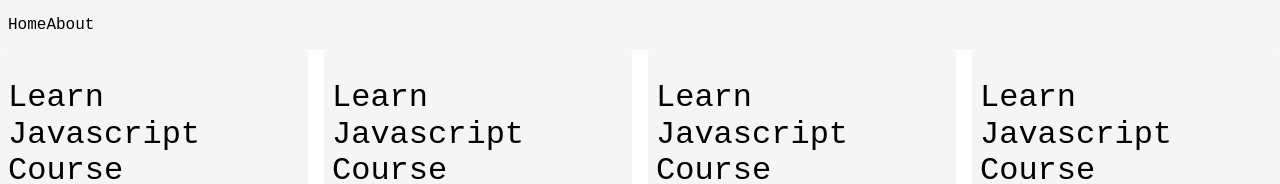
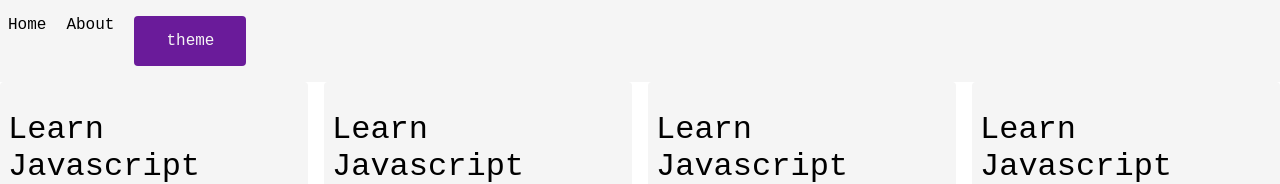
Before and after one commit to Alireza-WebDeveloper/Styled_Component, a React (Vite) app: page / in a window 1280 px wide. Shown: the top 184 px of the page. Built offline with nearby package versions, Linux system fonts and the light colour scheme.

Commit message:
Add Theme Styles

```diff
--- a/src/Components/Common/Button/index.tsx
+++ b/src/Components/Common/Button/index.tsx
@@ -1,19 +1,15 @@
 import styled from "styled-components";
-import { defaultTheme } from "../../../Utils/theme";
 
 export const Button = styled.button`
   padding: 1rem 2rem;
   min-width: 100px;
   cursor: pointer;
   font-family: monospace, "Times New Roman", Times, serif;
-  transition: background-color 0.25s ease-in-out;
-  background-color: ${defaultTheme.primary};
-  color: ${defaultTheme.textColor};
+  transition: all 1s linear;
+  background-color: ${({ theme }) => theme.primary};
+  color: ${({ theme }) => theme.textColor};
   border-radius: 0.25rem;
   &:hover {
-    background-color: ${defaultTheme.primaryColorHover};
-  }
-  &:active {
-    background-color: ${defaultTheme.primaryColorActive};
+    background-color: ${({ theme }) => theme.primaryColorHover};
   }
 `;
--- a/src/Components/Common/Header/index.tsx
+++ b/src/Components/Common/Header/index.tsx
@@ -13,6 +13,7 @@ const StyledHeader = styled.div`
   padding: 1rem 0.5rem;
   background-color: var(--primary-200);
   font-weight: normal;
+  gap: 20px;
 `;
 
 const Header: React.FC<HeaderProps> = ({ children }) => {
--- a/src/Page/About/index.tsx
+++ b/src/Page/About/index.tsx
@@ -2,11 +2,7 @@ import GridContainer from "../../Components/Common/GridContainer";
 import { Button } from "../../Components/Common/Button";
 
 const About = () => {
-  return (
-    <>
-      <Button>1</Button>
-    </>
-  );
+  return <></>;
 };
 
 export default About;
--- a/src/Page/Layout/index.tsx
+++ b/src/Page/Layout/index.tsx
@@ -2,17 +2,22 @@ import { Outlet } from "react-router-dom";
 import Header from "../../Components/Common/Header";
 import LinkContainer from "../../Components/Common/LinkContainer";
 import { GlobalStyled } from "../../Utils/global";
-
+import { ThemeProvider } from "styled-components";
+import { darkTheme, defaultTheme } from "../../Utils/theme";
+import { useState } from "react";
+import { Button } from "../../Components/Common/Button";
 const Layout = () => {
+  const [theme, setTheme] = useState(false);
   return (
-    <>
+    <ThemeProvider theme={theme ? darkTheme : defaultTheme}>
       <Header>
         <LinkContainer href="/" title="home" />
         <LinkContainer href="/about" title="about" />
+        <Button onClick={() => setTheme((prev) => !prev)}>theme</Button>
       </Header>
       <main className="mt-3 mx-auto container p-2">{<Outlet />}</main>
       <GlobalStyled />
-    </>
+    </ThemeProvider>
   );
 };
 
--- a/src/Utils/global.ts
+++ b/src/Utils/global.ts
@@ -5,6 +5,7 @@ ${normalize()}
 html{
     font-size: 16px;
     box-shadow: box-sizing;
+    background-color: ${({ theme }) => theme.body};
 }
 *,*:before,*:after{
     box-sizing: inherit;
--- a/src/Utils/theme.ts
+++ b/src/Utils/theme.ts
@@ -1,9 +1,19 @@
 import { colors } from "./colors";
+
 const defaultTheme = {
-  primary: colors.purple[400],
-  primaryColorHover: colors.purple[500],
+  primary: colors.purple[800],
+  primaryColorHover: colors.purple[900],
   primaryColorActive: colors.purple[900],
-  textColor: colors.gray[100],
+  textColor: colors.gray[200],
+  body: colors.gray[100],
 };
 
-export { defaultTheme };
+const darkTheme = {
+  primary: colors.purple[200],
+  primaryColorHover: colors.purple[300],
+  primaryColorActive: colors.purple[500],
+  textColor: colors.gray[800],
+  body: colors.gray[900],
+};
+
+export { defaultTheme, darkTheme };
```
